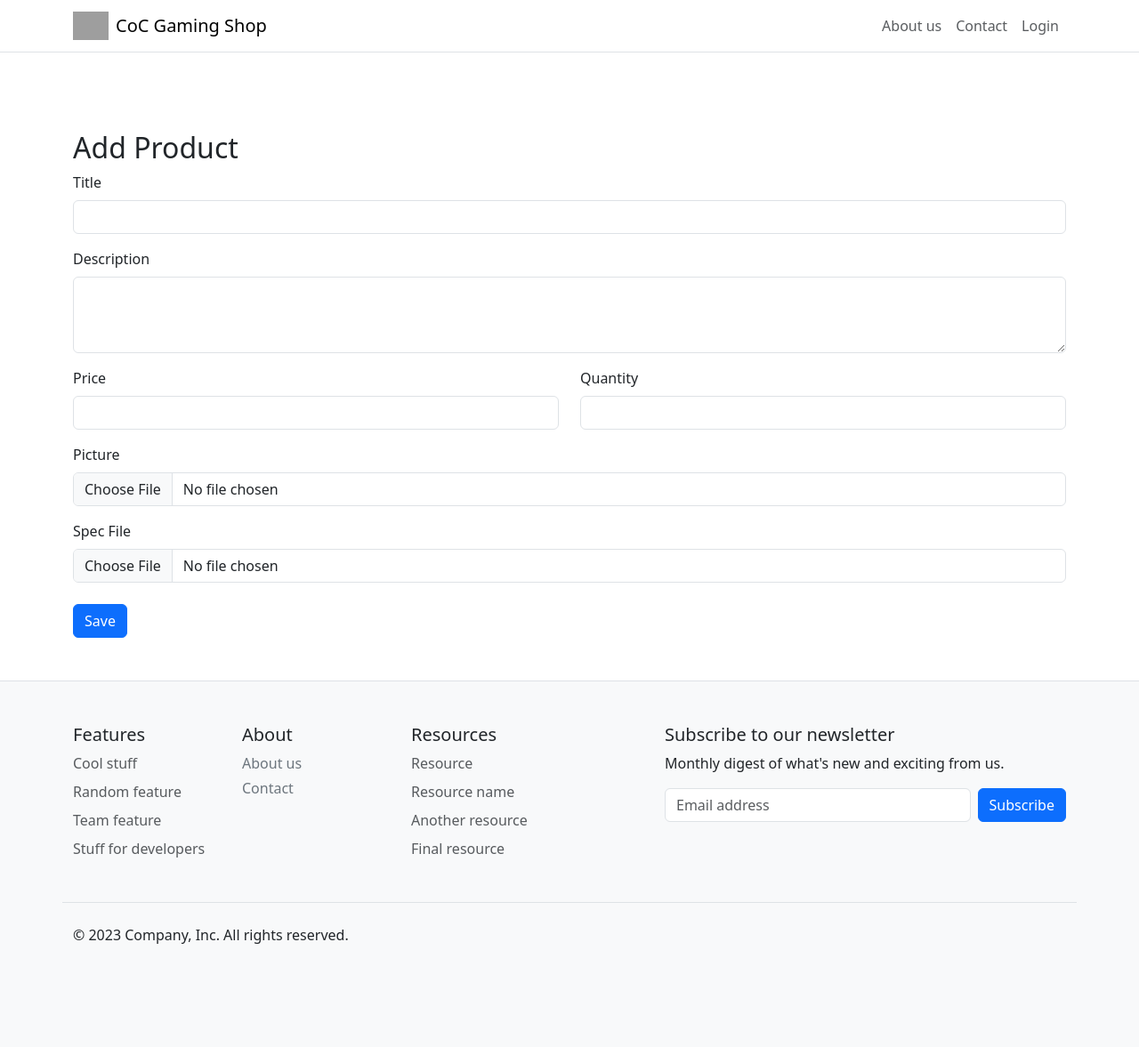
After one commit to Likesloth/djangoShop, a Django app: page /addproduct/ in a window 1280 px wide. The commit adds this page. Shown: the whole page at 89% size. Run offline with Django 5.2, Linux system fonts and the light colour scheme; grey boxes are pictures that could not be loaded.

Commit message:
chapter upload/download

```diff
--- a/mywebsite/myapp/models.py
+++ b/mywebsite/myapp/models.py
@@ -13,6 +13,8 @@ class Product(models.Model):
     )
     quantity = models.IntegerField(default=0, null=True, blank=True)
     instock = models.BooleanField(default=True)
+    picture = models.ImageField(upload_to="images/", null=True, blank=True)
+    specfile = models.FileField(upload_to="specs/", null=True, blank=True)
 
     def __str__(self):
         return self.title
--- /dev/null
+++ b/mywebsite/myapp/templates/myapp/addProduct.html
@@ -0,0 +1,36 @@
+{% extends 'myapp/base.html' %}
+{% block content %}
+<div class="container mt-5">
+  <h2>Add Product</h2>
+  <form method="POST" enctype="multipart/form-data">
+    {% csrf_token %}
+    <div class="mb-3">
+      <label class="form-label" for="id_title">Title</label>
+      <input type="text" class="form-control" id="id_title" name="title" required>
+    </div>
+    <div class="mb-3">
+      <label class="form-label" for="id_description">Description</label>
+      <textarea class="form-control" id="id_description" name="description" rows="3"></textarea>
+    </div>
+    <div class="row">
+      <div class="col-md-6 mb-3">
+        <label class="form-label" for="id_price">Price</label>
+        <input type="number" step="0.01" class="form-control" id="id_price" name="price">
+      </div>
+      <div class="col-md-6 mb-3">
+        <label class="form-label" for="id_quantity">Quantity</label>
+        <input type="number" class="form-control" id="id_quantity" name="quantity">
+      </div>
+    </div>
+    <div class="mb-3">
+      <label class="form-label" for="id_picture">Picture</label>
+      <input class="form-control" type="file" id="id_picture" name="picture" accept="image/*">
+    </div>
+    <div class="mb-4">
+      <label class="form-label" for="id_specfile">Spec File</label>
+      <input class="form-control" type="file" id="id_specfile" name="specfile">
+    </div>
+    <button type="submit" class="btn btn-primary">Save</button>
+  </form>
+</div>
+{% endblock %}
--- a/mywebsite/myapp/templates/myapp/base.html
+++ b/mywebsite/myapp/templates/myapp/base.html
@@ -14,7 +14,7 @@
     <!-- Navigation -->
     <nav class="navbar navbar-expand-lg navbar-light bg-white border-bottom">
       <div class="container">
-        <a class="navbar-brand d-flex align-items-center" href="#">
+        <a class="navbar-brand d-flex align-items-center" href="{% url 'home-page' %}">
           <img src="{% static 'image/gamemascot.png' %}" alt="CoC Logo" width="40" height="32" class="me-2">
           CoC Gaming Shop
         </a>
@@ -30,16 +30,13 @@
             {% if request.user.is_authenticated %}
               {% if request.user.is_staff or request.user.is_superuser %}
               <li class="nav-item">
+                <a class="nav-link text-muted" href="{% url 'add-product' %}">Add Product</a>
+              </li>
+              <li class="nav-item">
                 <a class="nav-link text-muted" href="{% url 'showcontact-page' %}">Show Contact</a>
               </li>
               {% endif %}
             {% endif %}
-            <li class="nav-item">
-              <a class="nav-link text-muted" href="#">Support</a>
-            </li>
-            <li class="nav-item">
-              <a class="nav-link text-muted" href="#">Pricing</a>
-            </li>
             {% if request.user.is_authenticated %}
             <li class="nav-item d-flex align-items-center">
               <a class="nav-link text-muted d-flex align-items-center" href="{% url 'profile' %}">
@@ -83,16 +80,16 @@
             <h5>Features</h5>
             <ul class="nav flex-column">
               <li class="nav-item mb-2">
-                <a href="#" class="nav-link p-0 text-muted">Cool stuff</a>
+                <a href="{% url 'home-page' %}" class="nav-link p-0 text-muted">Cool stuff</a>
               </li>
               <li class="nav-item mb-2">
-                <a href="#" class="nav-link p-0 text-muted">Random feature</a>
+                <a href="{% url 'home-page' %}" class="nav-link p-0 text-muted">Random feature</a>
               </li>
               <li class="nav-item mb-2">
-                <a href="#" class="nav-link p-0 text-muted">Team feature</a>
+                <a href="{% url 'home-page' %}" class="nav-link p-0 text-muted">Team feature</a>
               </li>
               <li class="nav-item mb-2">
-                <a href="#" class="nav-link p-0 text-muted">Stuff for developers</a>
+                <a href="{% url 'home-page' %}" class="nav-link p-0 text-muted">Stuff for developers</a>
               </li>
             </ul>
           </div>
@@ -117,16 +114,16 @@
             <h5>Resources</h5>
             <ul class="nav flex-column">
               <li class="nav-item mb-2">
-                <a href="#" class="nav-link p-0 text-muted">Resource</a>
+                <a href="{% url 'home-page' %}" class="nav-link p-0 text-muted">Resource</a>
               </li>
               <li class="nav-item mb-2">
-                <a href="#" class="nav-link p-0 text-muted">Resource name</a>
+                <a href="{% url 'home-page' %}" class="nav-link p-0 text-muted">Resource name</a>
               </li>
               <li class="nav-item mb-2">
-                <a href="#" class="nav-link p-0 text-muted">Another resource</a>
+                <a href="{% url 'home-page' %}" class="nav-link p-0 text-muted">Another resource</a>
               </li>
               <li class="nav-item mb-2">
-                <a href="#" class="nav-link p-0 text-muted">Final resource</a>
+                <a href="{% url 'home-page' %}" class="nav-link p-0 text-muted">Final resource</a>
               </li>
             </ul>
           </div>
@@ -148,21 +145,21 @@
           <p>&copy; 2023 Company, Inc. All rights reserved.</p>
           <ul class="list-unstyled d-flex">
             <li class="ms-3">
-              <a class="link-dark" href="#">
+              <a class="link-dark" href="{% url 'home-page' %}">
                 <svg class="bi" width="24" height="24">
                   <use xlink:href="#twitter" />
                 </svg>
               </a>
             </li>
             <li class="ms-3">
-              <a class="link-dark" href="#">
+              <a class="link-dark" href="{% url 'home-page' %}">
                 <svg class="bi" width="24" height="24">
                   <use xlink:href="#instagram" />
                 </svg>
               </a>
             </li>
             <li class="ms-3">
-              <a class="link-dark" href="#">
+              <a class="link-dark" href="{% url 'home-page' %}">
                 <svg class="bi" width="24" height="24">
                   <use xlink:href="#facebook" />
                 </svg>
--- a/mywebsite/myapp/templates/myapp/login.html
+++ b/mywebsite/myapp/templates/myapp/login.html
@@ -6,7 +6,7 @@
 
 {% block myheader %}
   <h1 class="text-3xl font-semibold text-gray-800">Login</h1>
-{% endblock myheader %}
+{% endblock %}
 
 {% block content %}
   <div class="min-h-[60vh] flex items-start justify-center py-10">
@@ -46,4 +46,4 @@
       </form>
     </div>
   </div>
-{% endblock content %}
+{% endblock %}
--- a/mywebsite/myapp/url.py
+++ b/mywebsite/myapp/url.py
@@ -17,6 +17,7 @@ urlpatterns = [
     # Use function-based login view and redirect by route name
     path('login/', userLogin, name="login"),
     path('logout/', userLogout, name="logout"),
+    path('addproduct/', addProduct, name="add-product"),
     # Register and profile flows
     path('register/', userRegist, name="register"),
     path('profile/', userProfile, name="profile"),
--- a/mywebsite/myapp/views.py
+++ b/mywebsite/myapp/views.py
@@ -249,3 +249,16 @@ def editProfile(request):
 def userLogout(request):
     logout(request)
     return redirect('login')
+def addProduct(request):
+    if request.method == "POST":
+        product = Product(
+            title=request.POST.get('title', '').strip(),
+            description=request.POST.get('description', ''),
+            price=request.POST.get('price') or None,
+            quantity=request.POST.get('quantity') or None,
+            picture=request.FILES.get('picture'),
+            specfile=request.FILES.get('specfile')
+        )
+        product.save()
+        return redirect('home-page')
+    return render(request, "myapp/addProduct.html")
--- a/mywebsite/mywebsite/urls.py
+++ b/mywebsite/mywebsite/urls.py
@@ -15,9 +15,14 @@ Including another URLconf
     2. Add a URL to urlpatterns:  path('blog/', include('blog.urls'))
 """
 from django.contrib import admin
-from django.urls import path, include
+from django.urls import include, path
+from django.conf import settings
+from django.conf.urls.static import static
 
 urlpatterns = [
     path('admin/', admin.site.urls),
-    path('', include('myapp.url')),  # Include the URLs from myapp
+    path('', include('myapp.url')),
 ]
+
+if settings.DEBUG:
+    urlpatterns += static(settings.MEDIA_URL, document_root=settings.MEDIA_ROOT)
```
Also changed, not shown: mywebsite/myapp/templates/myapp/home.html (+9 -1 lines), mywebsite/mywebsite/settings.py (+5 -2 lines), mywebsite/myapp/migrations/0006_product_picture_product_specfile.py (added). Lines whose indentation alone changed are shown as unchanged.
